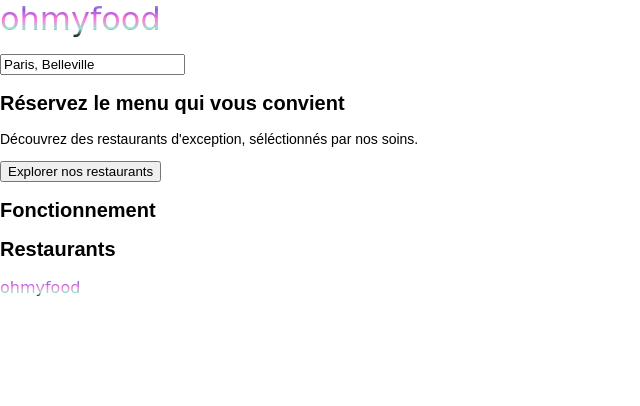
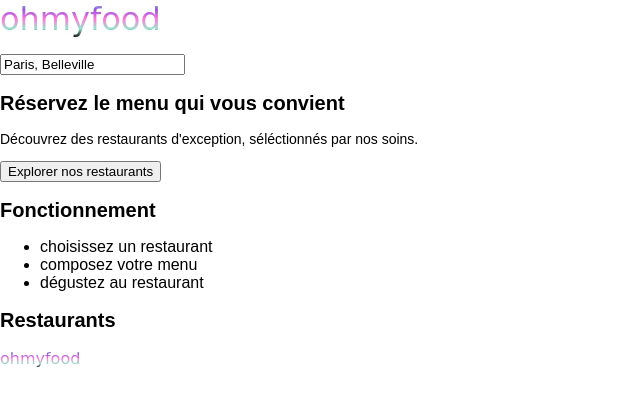
Before and after one commit to linnnux/ohmyfood, a plain HTML site: page index.html in a window 1280 px wide. Shown: the whole page, without its empty margins (0-640 px from the left). Drawn offline with Linux system fonts and the light colour scheme; a web font is replaced by a local one.

Commit message:
:v 0.2.0 : add operation list

```diff
--- a/index.html
+++ b/index.html
@@ -39,7 +39,15 @@
 
     <!-- section Fonctionnement begin -->
     <section>
+
       <h2>Fonctionnement</h2>
+
+      <ul>
+        <li>choisissez un restaurant</li>
+        <li>composez votre menu</li>
+        <li>dégustez au restaurant</li>
+      </ul>
+
     </section>
 
     <!-- section Fonctionnement end -->
```
